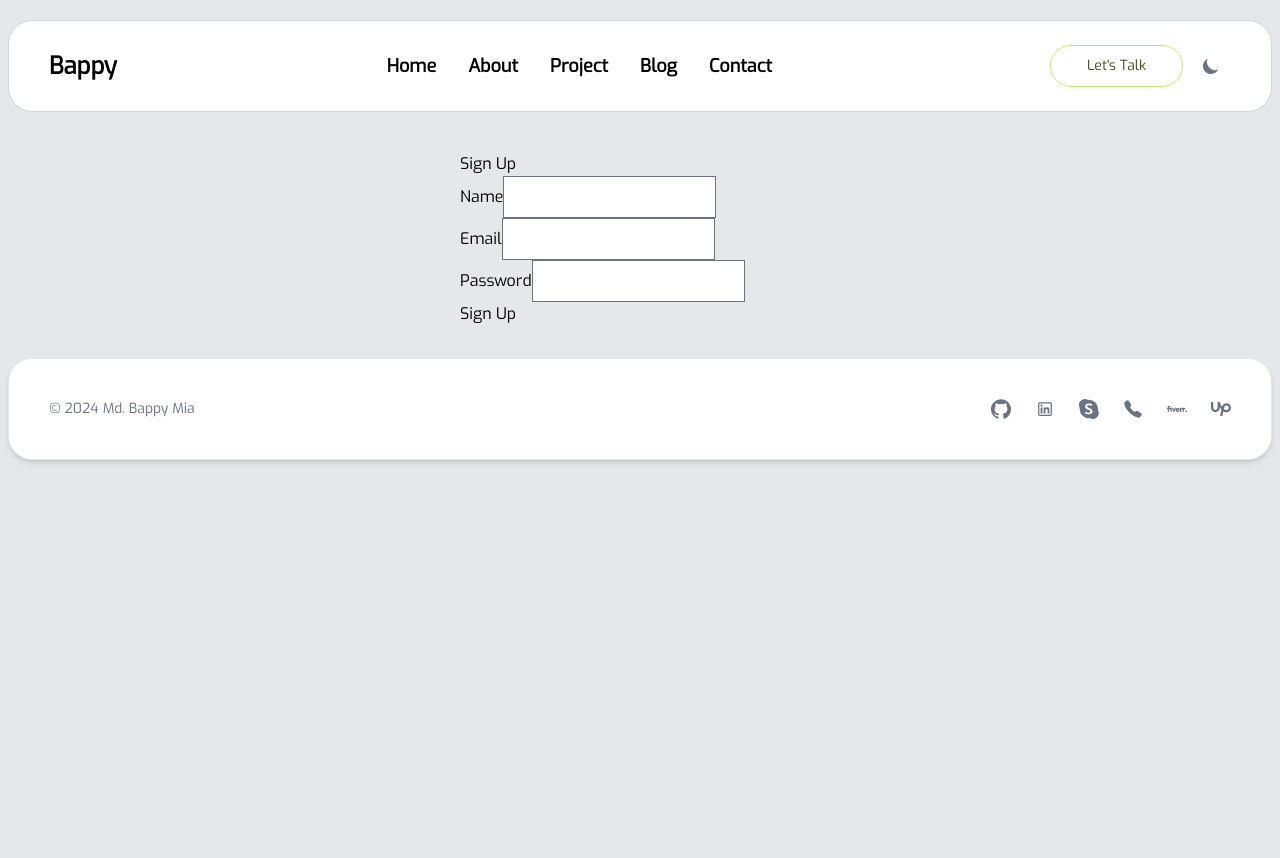
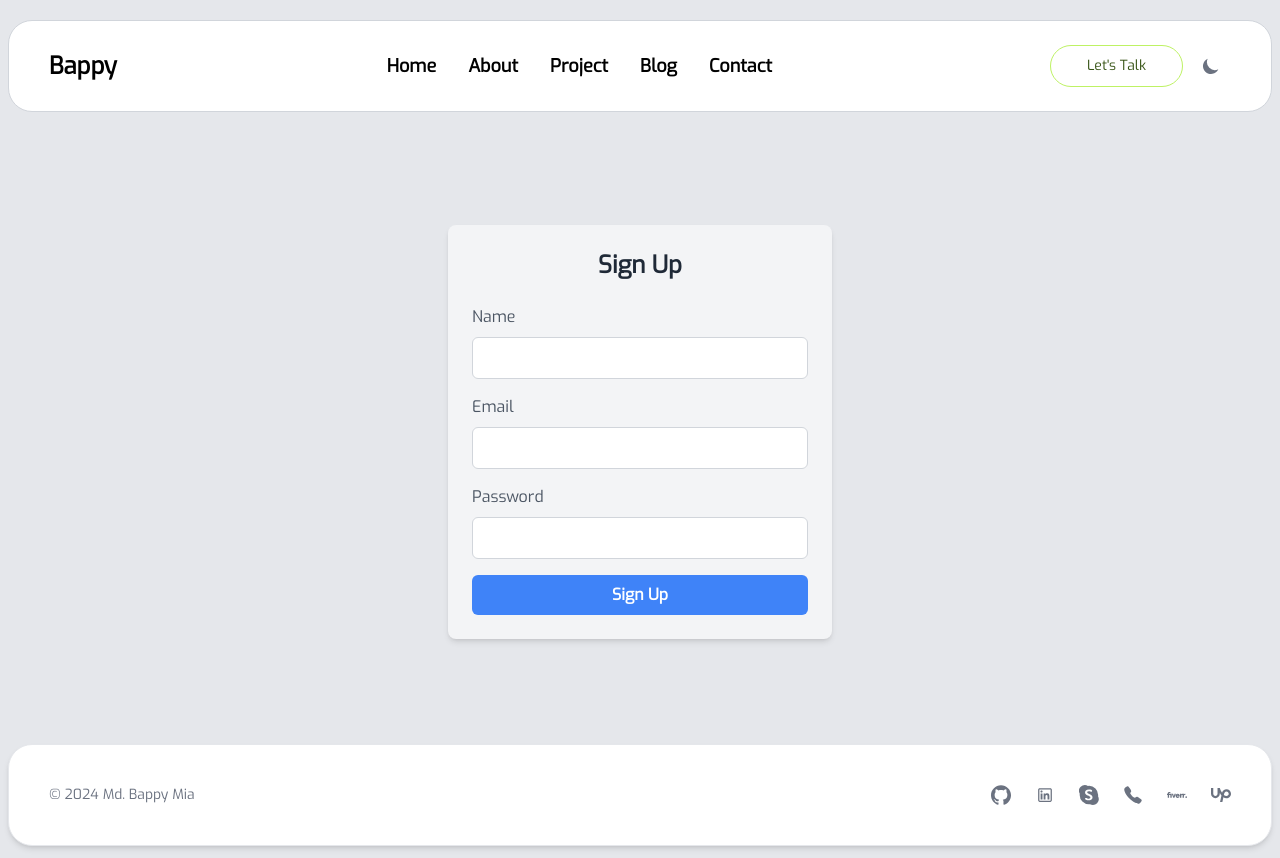
Before and after one commit to mdbappymia/portfolio_nextjs, a Next.js app: page /signup in a window 1280 px wide. Before the commit the page ends 800 px from the top, so only its background shows below. Built offline with nearby package versions, Linux system fonts and the light colour scheme; no server answers.

Commit message:
fixed login

```diff
--- a/app/api/auth/refresh/route.ts
+++ b/app/api/auth/refresh/route.ts
@@ -13,7 +13,11 @@ export async function POST(req: NextApiRequest, res: NextApiResponse) {
   const refreshToken: any = cookieStore.get("refresh_token")?.value;
 
   if (!refreshToken) {
-    return res.status(401).json({ error: "No refresh token found" });
+    // return res.status(401).json({ error: "No refresh token found" });
+    return NextResponse.json(
+      { error: "No refresh token found" },
+      { status: 401 }
+    );
   }
 
   try {
--- a/app/api/auth/signup/route.ts
+++ b/app/api/auth/signup/route.ts
@@ -1,6 +1,5 @@
 import { connectToDatabase } from "@/lib/connectToDB";
 import UserModel from "@/models/userModel";
-import bcrypt from "bcryptjs";
 import { NextResponse } from "next/server";
 
 // The handler for the API route
@@ -25,12 +24,10 @@ export async function POST(req: Request) {
       );
     }
 
-    const hashedPassword = await bcrypt.hash(password, 10);
-
     const newUser = new UserModel({
       name,
       email,
-      password: hashedPassword,
+      password: password,
     });
 
     await newUser.save();
--- a/app/api/user/assign/route.ts
+++ b/app/api/user/assign/route.ts
@@ -27,7 +27,7 @@ export async function POST(req: NextApiRequest, res: NextApiResponse) {
 
     return NextResponse.json({ user: user }, { status: 200 });
   } catch (error) {
-    console.log(error);
+    // console.log(error);
     return NextResponse.json(
       { error: "Failed to fetch users" },
       { status: 500 }
--- a/app/globals.css
+++ b/app/globals.css
@@ -76,3 +76,7 @@ body {
 ::-webkit-scrollbar-thumb:hover {
   background: #555;
 }
+
+._75vh {
+  min-height: 75vh;
+}
--- a/app/signin/page.tsx
+++ b/app/signin/page.tsx
@@ -62,7 +62,7 @@ export default function SignInPage() {
   useEffect(() => {
     if (user.email?.length && user.email?.length > 5) {
       // console.log(user);
-      console.log("Inside the user condition");
+      // console.log("Inside the user condition");
       return router.push("/dashboard");
     }
   }, [router, user]);
--- a/app/signup/page.tsx
+++ b/app/signup/page.tsx
@@ -40,7 +40,6 @@ export default function SignupPage() {
       });
 
       const data = await response.json();
-      console.log(data);
       if (response.ok) {
         router.push("/signin");
       } else {
@@ -52,51 +51,66 @@ export default function SignupPage() {
 
     setLoading(false);
   };
+
   useEffect(() => {
     if (user.email?.length && user.email?.length > 5) {
-      // console.log(user);
-      console.log("Inside the user condition");
-      return router.push("/dashboard");
+      router.push("/dashboard");
     }
   }, [router, user]);
+
   return (
-    <div style={{ maxWidth: "400px", margin: "auto", padding: "20px" }}>
-      <h1>Sign Up</h1>
+    <div className="_75vh flex justify-center items-center">
+      <div className="w-96 mx-auto p-6 bg-gray-100 rounded-lg shadow-md">
+        <h1 className="text-center text-2xl font-bold text-gray-800 mb-6">
+          Sign Up
+        </h1>
         <form onSubmit={handleSubmit}>
-        <div>
-          <label>Name</label>
+          <div className="mb-4">
+            <label className="block text-gray-600 mb-2">Name</label>
             <input
               type="text"
               value={name}
               onChange={(e) => setName(e.target.value)}
               required
+              className="w-full px-4 py-2 border border-gray-300 rounded-md focus:outline-none focus:ring-2 focus:ring-blue-400"
             />
           </div>
-        <div>
-          <label>Email</label>
+          <div className="mb-4">
+            <label className="block text-gray-600 mb-2">Email</label>
             <input
               type="email"
               value={email}
               onChange={(e) => setEmail(e.target.value)}
               required
+              className="w-full px-4 py-2 border border-gray-300 rounded-md focus:outline-none focus:ring-2 focus:ring-blue-400"
             />
           </div>
-        <div>
-          <label>Password</label>
+          <div className="mb-4">
+            <label className="block text-gray-600 mb-2">Password</label>
             <input
               type="password"
               value={password}
               onChange={(e) => setPassword(e.target.value)}
               required
+              className="w-full px-4 py-2 border border-gray-300 rounded-md focus:outline-none focus:ring-2 focus:ring-blue-400"
             />
           </div>
-        <button type="submit" disabled={loading}>
+          <button
+            type="submit"
+            disabled={loading}
+            className={`w-full px-4 py-2 text-white font-bold rounded-md ${
+              loading
+                ? "bg-gray-400 cursor-not-allowed"
+                : "bg-blue-500 hover:bg-blue-600"
+            }`}
+          >
             {loading ? "Signing up..." : "Sign Up"}
           </button>
           {error && (
-          <div style={{ color: "red", marginTop: "10px" }}>{error}</div>
+            <div className="text-red-500 mt-4 text-center">{error}</div>
           )}
         </form>
       </div>
+    </div>
   );
 }
--- a/components/Root/RootComponent.tsx
+++ b/components/Root/RootComponent.tsx
@@ -18,7 +18,7 @@ const RootComponent = ({ children }: any) => {
       const getUser: any = data;
       // console.log(getUser);
       if (!getUser.email) {
-        console.log("Get useremail ");
+        // console.log("Get useremail ");
         refreshAccessToken();
         return;
       }
@@ -35,7 +35,7 @@ const RootComponent = ({ children }: any) => {
           return;
         } catch (error) {
           // dispatch(clearUser());
-          console.log(error);
+          // console.log(error);
         }
       } else {
         dispatch(clearUser());
--- a/models/userModel.ts
+++ b/models/userModel.ts
@@ -16,11 +16,12 @@ const userSchema = new Schema<IUserDocument>({
   name: { type: String, required: true },
   email: { type: String, required: true, unique: true },
   password: { type: String, required: true },
-  role: { type: String, default: "user" },
+  role: { type: String, default: "user", required: true },
   createdAt: { type: Date, default: Date.now }, // Automatically set when the user is created
 });
 
 userSchema.pre("save", async function (next) {
+  console.log(this.password);
   if (!this.isModified("password")) {
     return next();
   }
```
Lines whose indentation alone changed are shown as unchanged.
